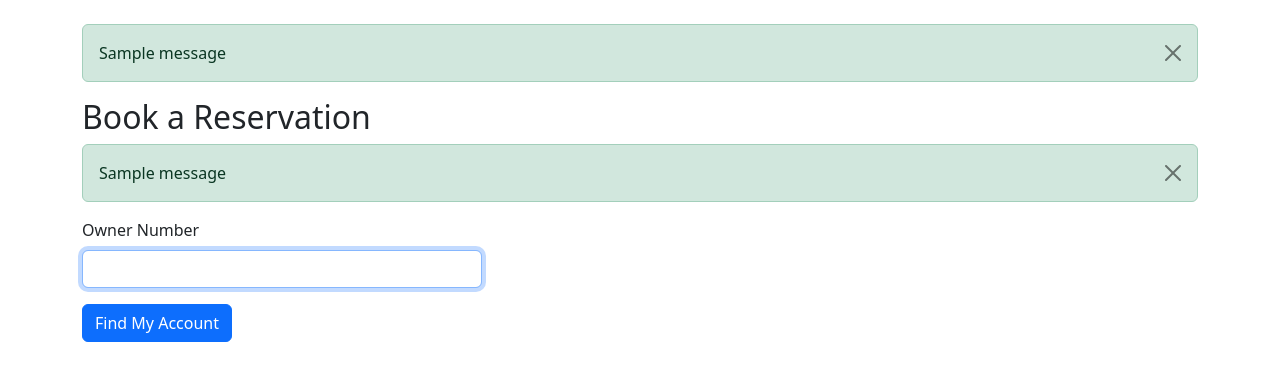
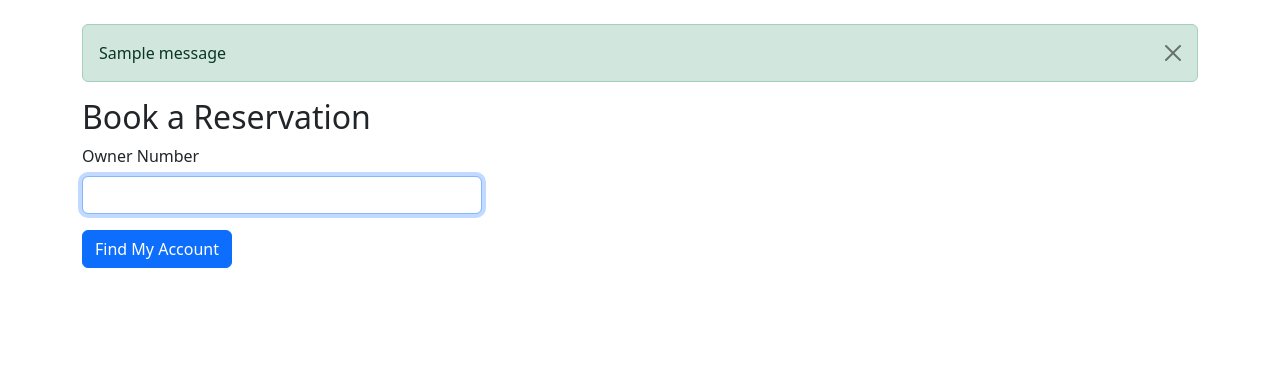
Before and after one commit to ccbractivix/splashpass, a Flask app: page /book in a window 1280 px wide. Shown: the part 56-437 px from the top of the page. Run offline with Flask 3, Linux system fonts and the light colour scheme; tables that the repository leaves empty hold one stand-in row (values such as "Sample post"); one stand-in notice (Sample message) is shown.

Commit message:
Remove flash message handling from book.html
Removed flash message handling from the reservation booking template.

```diff
--- a/templates/book.html
+++ b/templates/book.html
@@ -2,17 +2,6 @@
 {% block title %}Book a Reservation{% endblock %}
 {% block content %}
 <h2>Book a Reservation</h2>
-
-{% with messages = get_flashed_messages(with_categories=true) %}
-  {% if messages %}
-    {% for category, message in messages %}
-      <div class="alert alert-{{ category }} alert-dismissible fade show">
-        {{ message | safe }}
-        <button type="button" class="btn-close" data-bs-dismiss="alert"></button>
-      </div>
-    {% endfor %}
-  {% endif %}
-{% endwith %}
 
 {% if not member %}
   <form method="POST" style="max-width:400px;">
```
